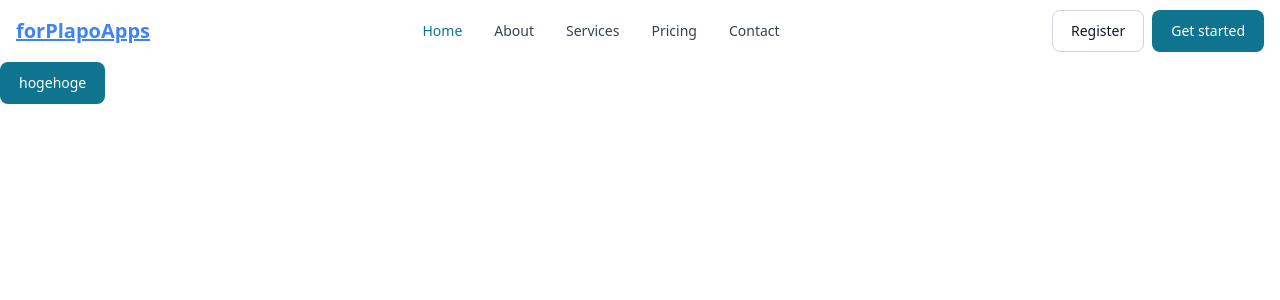
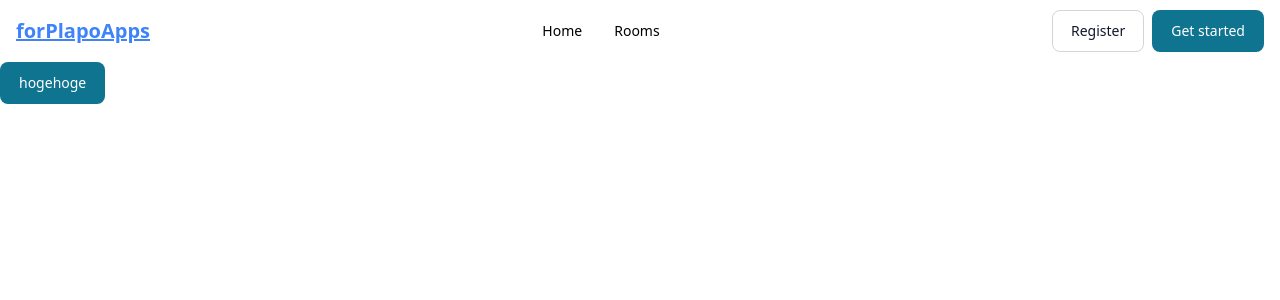
Before and after one commit to forPlapoApps/old-client-next, a Next.js app: page / in a window 1280 px wide. Shown: the top 300 px of the page. Built offline with nearby package versions, Linux system fonts and the light colour scheme.

Commit message:
feat: link rooms and root in Navbar #2

```diff
--- a/src/core/components/Navbar.tsx
+++ b/src/core/components/Navbar.tsx
@@ -18,19 +18,12 @@ const Navbar = () => {
         <FlowbiteNavbar.Toggle />
       </div>
       <FlowbiteNavbar.Collapse>
-        <FlowbiteNavbar.Link href="/FlowbiteNavbars" active={true}>
+        <Link href='/'>
           Home
-        </FlowbiteNavbar.Link>
-        <FlowbiteNavbar.Link href="/FlowbiteNavbars">About</FlowbiteNavbar.Link>
-        <FlowbiteNavbar.Link href="/FlowbiteNavbars">
-          Services
-        </FlowbiteNavbar.Link>
-        <FlowbiteNavbar.Link href="/FlowbiteNavbars">
-          Pricing
-        </FlowbiteNavbar.Link>
-        <FlowbiteNavbar.Link href="/FlowbiteNavbars">
-          Contact
-        </FlowbiteNavbar.Link>
+        </Link>
+        <Link href='/rooms'>
+          Rooms
+        </Link>
       </FlowbiteNavbar.Collapse>
     </FlowbiteNavbar>
   );
```
